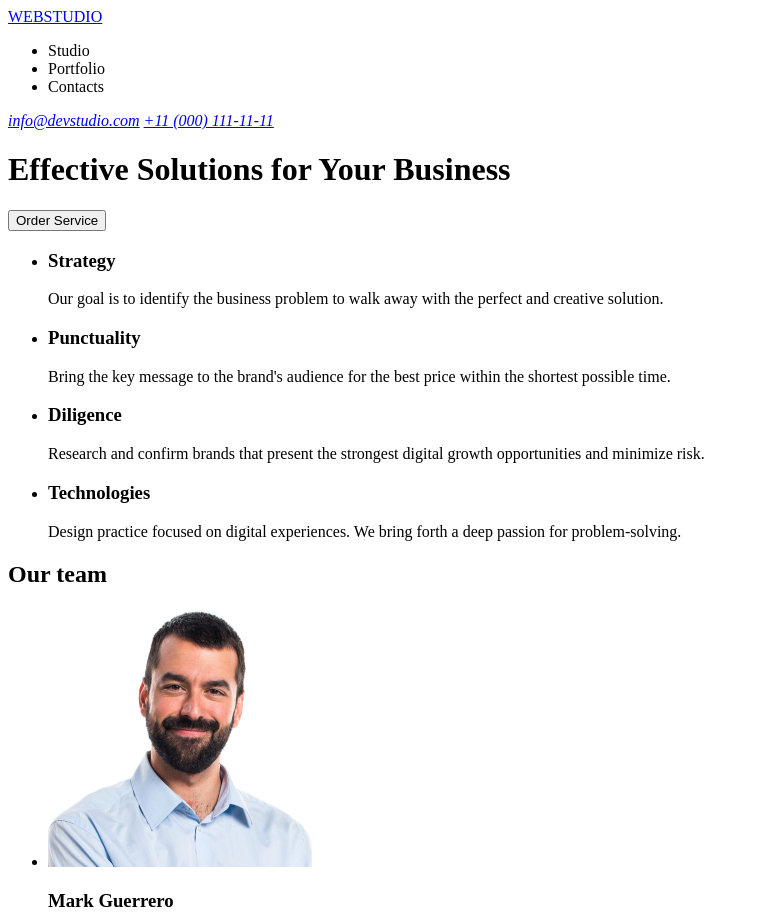
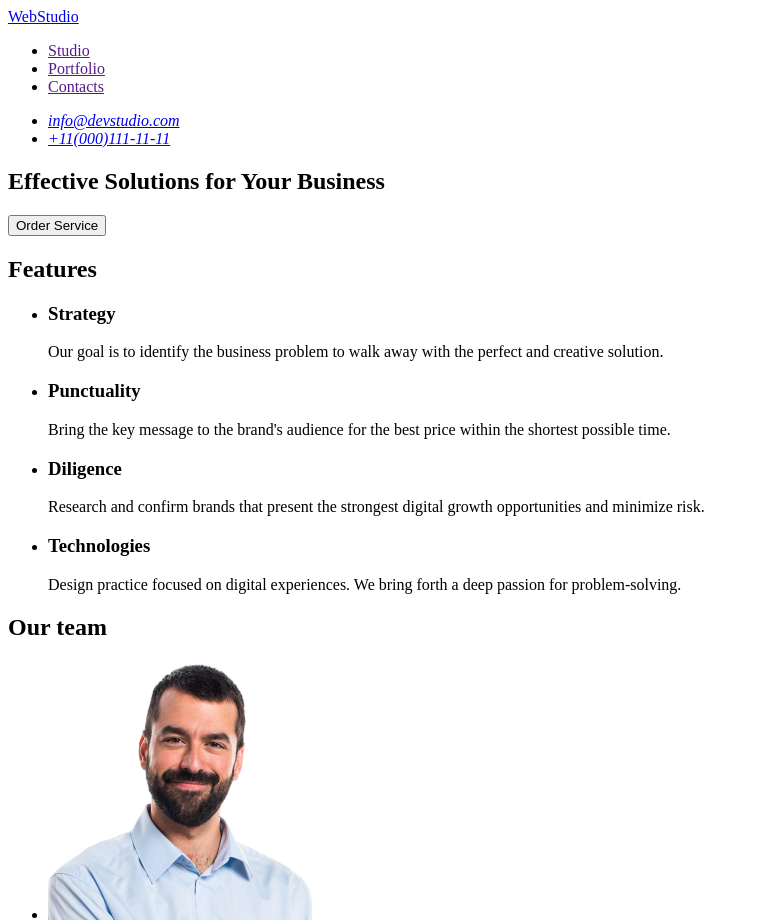
Before and after one commit to SkliarovskaAnastasiia/goit-markup-hw-01, a plain HTML site: page index.html in a window 1280 px wide. Shown: the top 923 px of the page, without its empty margins (0-759 px from the left). Drawn offline with Linux system fonts and the light colour scheme.

Commit message:
change html markup

```diff
--- a/index.html
+++ b/index.html
@@ -8,30 +8,32 @@
 
   <body>
     <header>
-      <a href="https://github.com/SkliarovskaAnastasiia/goit-markup-hw-01.git">
-        WEBSTUDIO
-      </a>
-
       <nav>
+        <a href="./index.html"> WebStudio </a>
         <ul>
-          <li>Studio</li>
-          <li>Portfolio</li>
-          <li>Contacts</li>
+          <li><a href="">Studio</a></li>
+          <li><a href="">Portfolio</a></li>
+          <li><a href="">Contacts</a></li>
         </ul>
       </nav>
 
       <address>
-        <a href="mailto:info@devstudio.com">info@devstudio.com</a>
-        <a href="tel:+11(000)111-11-11">+11 (000) 111-11-11</a>
+        <ul>
+          <li><a href="mailto:info@devstudio.com">info@devstudio.com</a></li>
+          <li><a href="tel:+11(000)111-11-11">+11(000)111-11-11</a></li>
+        </ul>
       </address>
-
-      <h1>Effective Solutions for Your Business</h1>
-
-      <button type="button">Order Service</button>
     </header>
 
     <main>
       <section>
+        <h1>Effective Solutions for Your Business</h1>
+
+        <button type="button">Order Service</button>
+      </section>
+
+      <section>
+        <h2>Features</h2>
         <ul>
           <li>
             <h3>Strategy</h3>
@@ -111,9 +113,7 @@
     </main>
 
     <footer>
-      <a href="https://github.com/SkliarovskaAnastasiia/goit-markup-hw-01.git"
-        >WEBSTUDIO</a
-      >
+      <a href="./index.html"> WebStudio </a>
       <p>
         Increase the flow of customers and sales for your business with digital
         marketing & growth solutions.
```
